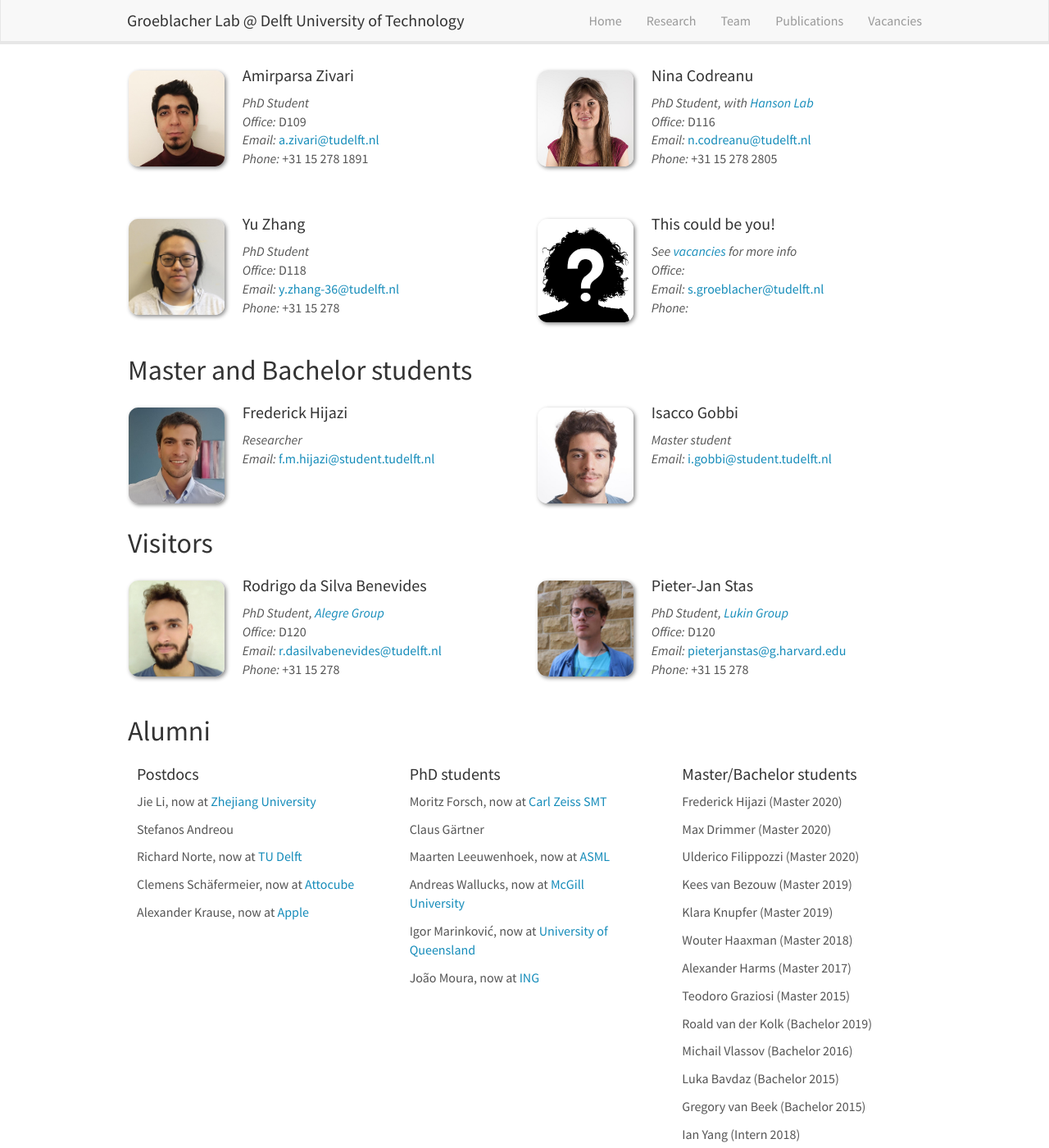
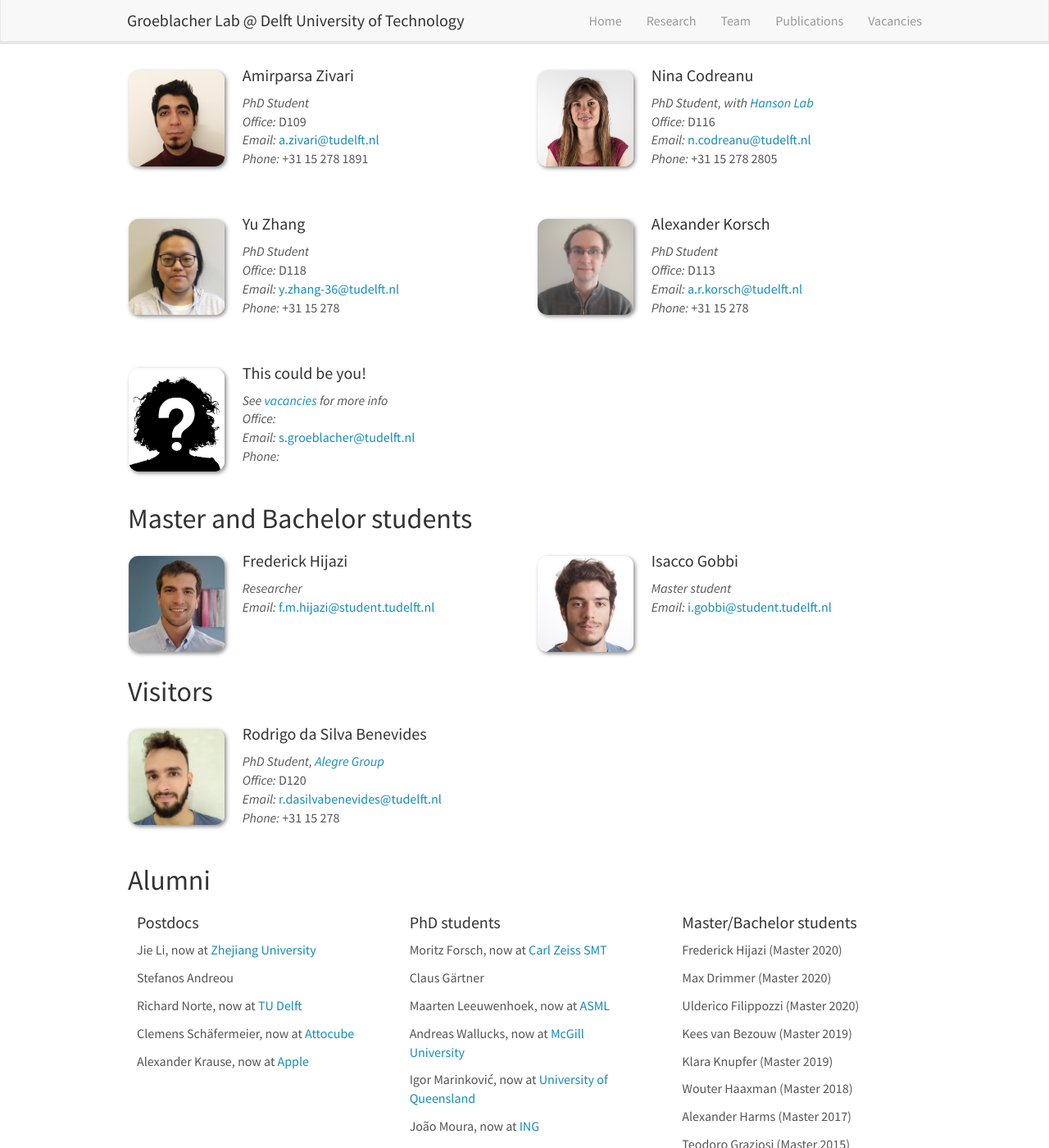
Before and after one commit to sgroeblacher/groeblacherlab, a Jekyll site: the page built from _pages/team.md, in a window 1280 px wide and 1400 px high, scrolled down 724 px. Shown: the whole window at 82% size. Built offline with Jekyll 4.4.1, drawn with Linux system fonts in a browser that asks for light colours; nearby versions of some CDN libraries; some of the changed text lies outside the part shown.

Commit message:
modified:   _data/alumni_msc.yml 	modified:   _data/team_members.yml 	modified:   _data/visitors.yml 	modified:   documents/CV_SGroeblacher.pdf 	new file:   images/teampic/AlexK.jpg

```diff
--- a/_data/alumni_msc.yml
+++ b/_data/alumni_msc.yml
@@ -22,6 +22,8 @@
 
 - name: Gregory van Beek (Bachelor 2015)
 
+- name: Pieter-Jan Stas (Intern 2020)
+
 - name: Ian Yang (Intern 2018)
 
 - name: Beverly Li (Intern 2018)
--- a/_data/team_members.yml
+++ b/_data/team_members.yml
@@ -79,6 +79,15 @@
   CV: 0
   number_educ: 0
 
+- name: Alexander Korsch
+  photo: AlexK.jpg
+  info: PhD Student
+  office: D113
+  cell: +31 15 278
+  email: a.r.korsch@tudelft.nl
+  CV: 0
+  number_educ: 0
+
 - name: "This could be you!"
   photo: Anon.jpg
   info: See <a href="/groeblacherlab/vacancies">vacancies</a> for more info
--- a/_data/visitors.yml
+++ b/_data/visitors.yml
@@ -4,10 +4,3 @@
   office: D120
   cell: +31 15 278
   email: r.dasilvabenevides@tudelft.nl
-
-- name: Pieter-Jan Stas
-  photo: Pieter-Jan.jpg
-  info: PhD Student, <a href="https://lukin.physics.harvard.edu/">Lukin Group</a>
-  office: D120
-  cell: +31 15 278
-  email: pieterjanstas@g.harvard.edu
```
Also changed, not shown: images/teampic/AlexK.jpg (added), 1 other file.
